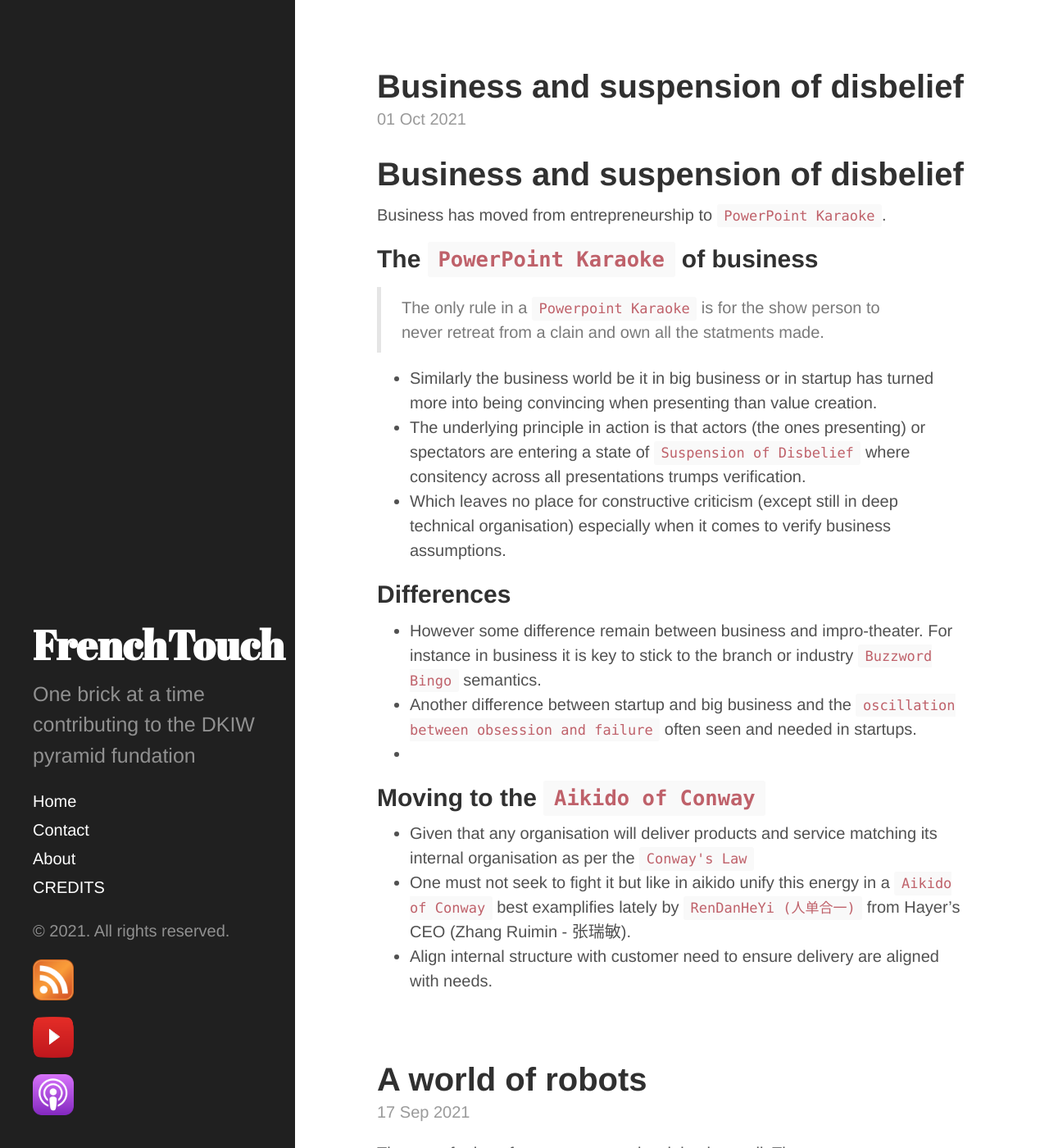
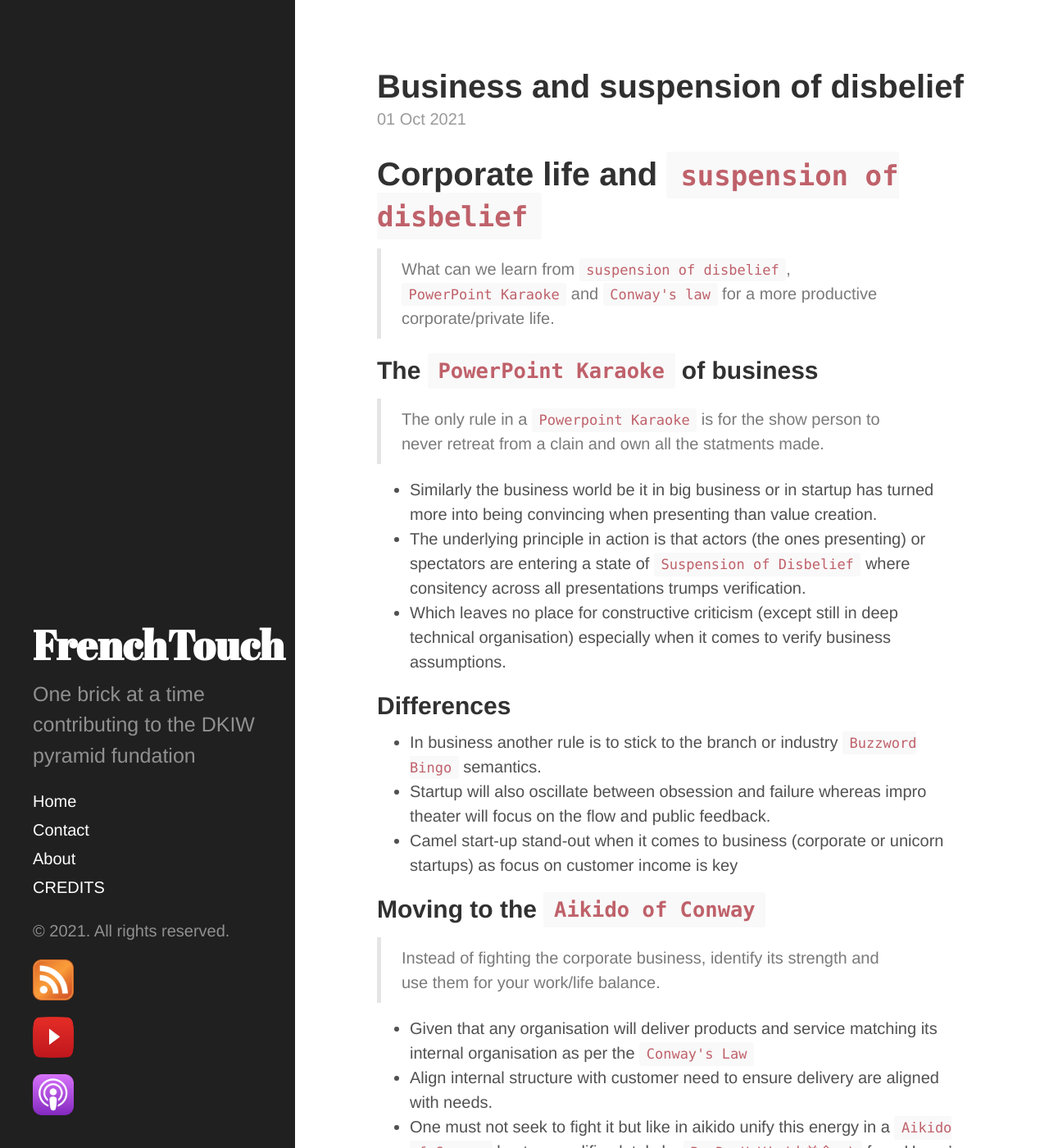
Before and after one commit to touch4tech/touch4tech, a Jekyll site: the page built from index.html, in a window 1280 px wide and 1400 px high. Shown: the whole window at 82% size. Built offline with Jekyll 4.4.1, drawn with Linux system fonts in a browser that asks for light colours; the list of posts is cut into pages by our own code; some of the changed text lies outside the part shown.

Commit message:
Update 2021-10-01-business-and-suspension-disbelief.md
incremental improvements on the article flow

```diff
--- a/_posts/2021-10-01-business-and-suspension-disbelief.md
+++ b/_posts/2021-10-01-business-and-suspension-disbelief.md
@@ -8,9 +8,9 @@ author: [oberron, rezpe]
 know-list: wiki[Suspension_of_disbelief], wiki[Conway%27s_law], wiki[PowerPoint_karaoke], wiki[Buzzword_bingo]
 ---
 
-# Business and suspension of disbelief
+# Corporate life and `suspension of disbelief`
 
-Business has moved from entrepreneurship to `PowerPoint Karaoke`.
+> What can we learn from `suspension of disbelief`, `PowerPoint Karaoke` and `Conway's law` for a more productive corporate/private life.
 
 ## The `PowerPoint Karaoke` of business
 
@@ -22,12 +22,14 @@ Business has moved from entrepreneurship to `PowerPoint Karaoke`.
 
 ## Differences
 
-* However some difference remain between business and impro-theater. For instance in business it is key to stick to the branch or industry `Buzzword Bingo` semantics.
-* Another difference between startup and big business and the `oscillation between obsession and failure` often seen and needed in startups.
-*
+* In business another rule is to stick to the branch or industry `Buzzword Bingo` semantics.
+* Startup will also oscillate between obsession and failure whereas impro theater will focus on the flow and public feedback.
+* Camel start-up stand-out when it comes to business (corporate or unicorn startups) as focus on customer income is key
 
 ## Moving to the `Aikido of Conway`
 
+> Instead of fighting the corporate business, identify its strength and use them for your work/life balance.
+
 * Given that any organisation will deliver products and service matching its internal organisation as per the `Conway's Law`
-* One must not seek to fight it but like in aikido unify this energy in a `Aikido of Conway` best examplifies lately by `RenDanHeYi (人单合一)` from Hayer's CEO (Zhang Ruimin - 张瑞敏).
 * Align internal structure with customer need to ensure delivery are aligned with needs.
+* One must not seek to fight it but like in aikido unify this energy in a `Aikido of Conway` best examplifies lately by `RenDanHeYi (人单合一)` from Hayer's CEO (Zhang Ruimin - 张瑞敏). See below in transcripts key insights from Zhang Ruimin.
```
